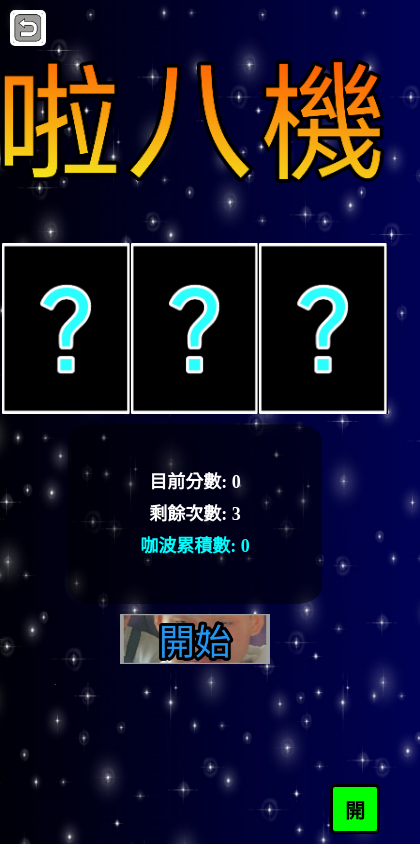
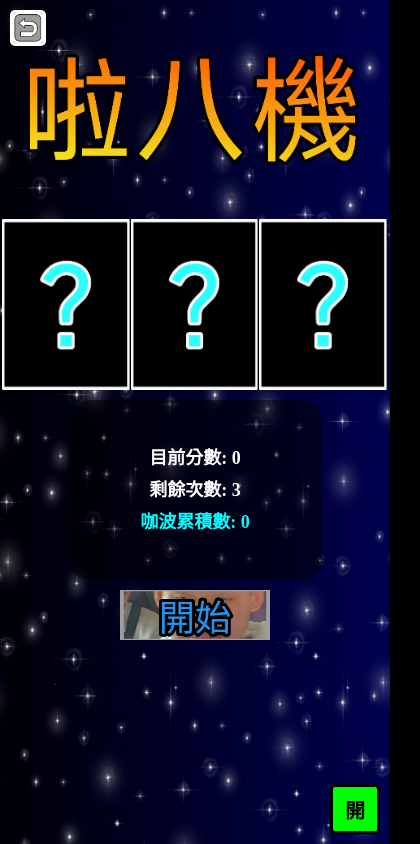
Before and after one commit to fanyuuu2006/LaBaG-NextJS, a Next.js app: page /game in a window 390 px wide. Shown: the whole page, 420 px wide, since content can reach past the window. Built offline with nearby package versions, Linux system fonts and the light colour scheme.

Commit message:
refactor: Logo css

```diff
--- a/src/app/game/components/TitlePicture.jsx
+++ b/src/app/game/components/TitlePicture.jsx
@@ -16,10 +16,7 @@ export default function TitlePicture({ NowMode }) {
     <Image
       src={Titles[NowMode]}
       alt="Logo"
-      style={{
-        width: "450px",
-        height: "243px",
-      }}
+      className="Logo"
     />
   );
 }
--- a/src/styles/global.css
+++ b/src/styles/global.css
@@ -25,6 +25,10 @@ body {
   flex-direction: column;
   align-items: center;
   justify-content: flex-start;
+}
+.Logo {
+  width: 450px;
+  height: 243px;
 }
 
 .Pictures {
@@ -69,6 +73,12 @@ body {
     align-items: center;
     justify-content: flex-start;
   }
+
+  .Logo{
+    width: 100%;
+    height: auto;
+  }
+
   .Pictures > img {
     width: 33%;
     height: auto;
```
